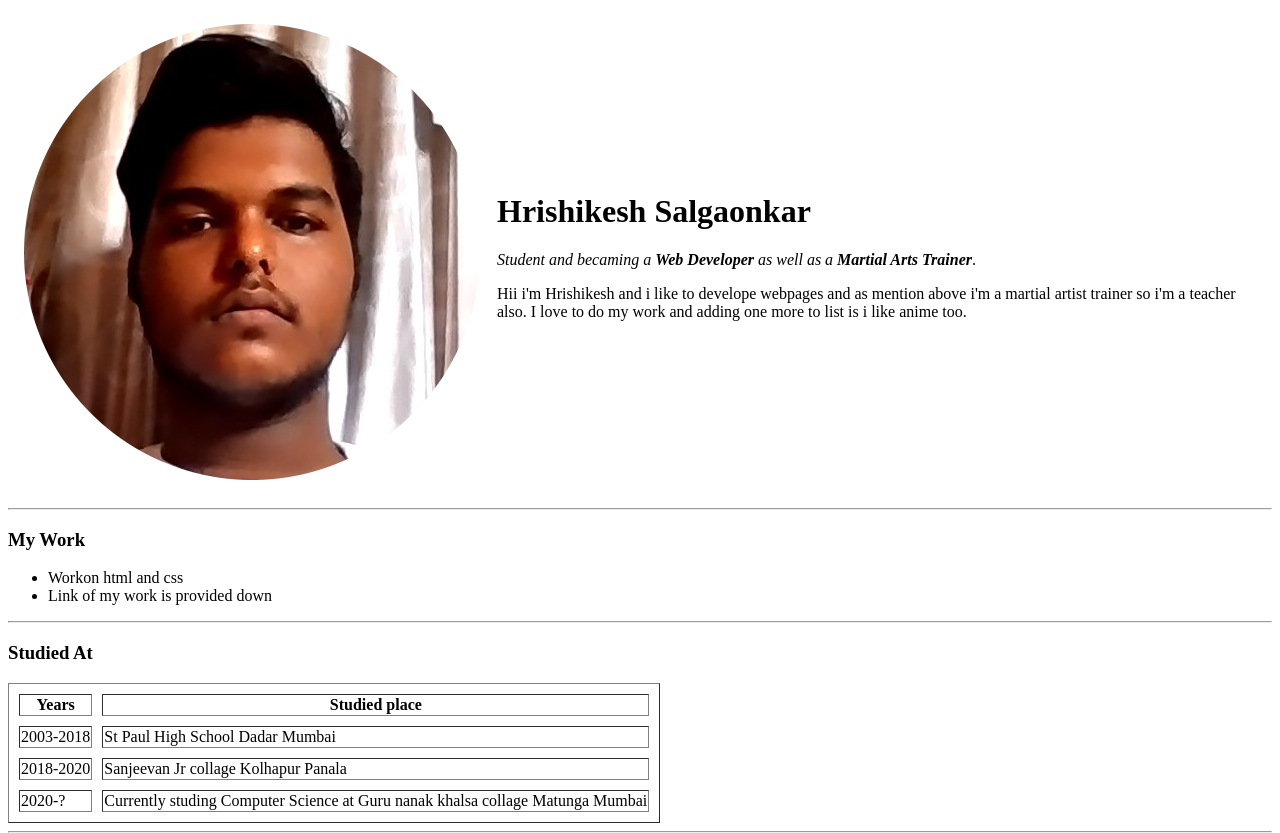
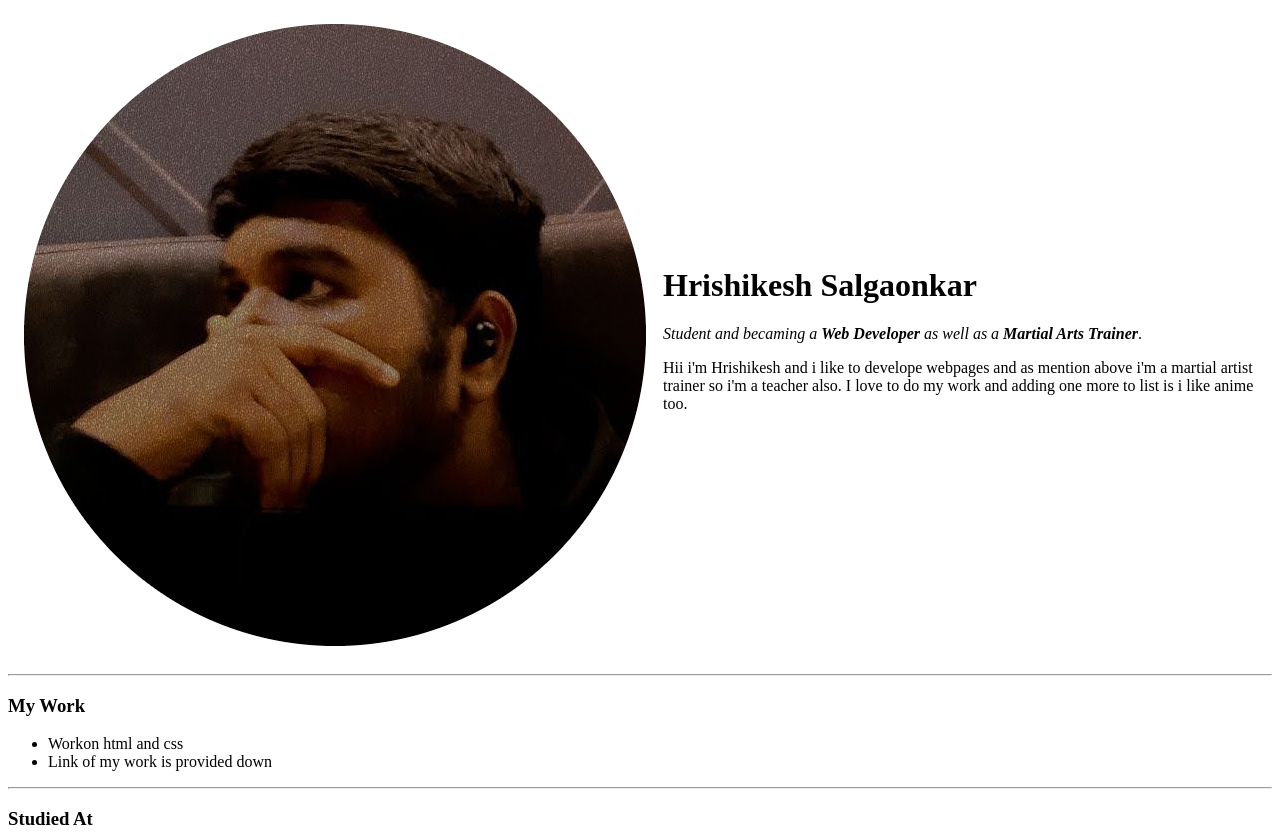
Before and after one commit to hirshi2003/cv, a plain HTML site: page index.html in a window 1280 px wide. Shown: the top 833 px of the page. Drawn offline with Linux system fonts and the light colour scheme.

Commit message:
Update index.html

```diff
--- a/index.html
+++ b/index.html
@@ -9,7 +9,7 @@
     <body>
         <table cellspacing="15">
             <tr>
-                <td><img src="laptopcam-modified.png" alt="Hrishikesh profile picture"></td>
+                <td><img src="Snapchat-1644314006-modified.png" alt="Hrishikesh profile picture"></td>
                 <td><h1>Hrishikesh Salgaonkar</h1>
                     <p><em>Student and becaming a <strong>Web Developer</strong> as well as a <strong>Martial Arts Trainer</strong></em>.</p>
                     <p>Hii i'm Hrishikesh and i like to develope webpages and as mention above i'm a martial artist trainer so i'm a teacher also. I love to do my work and adding one more to list is i like anime too.</p></td>
```
